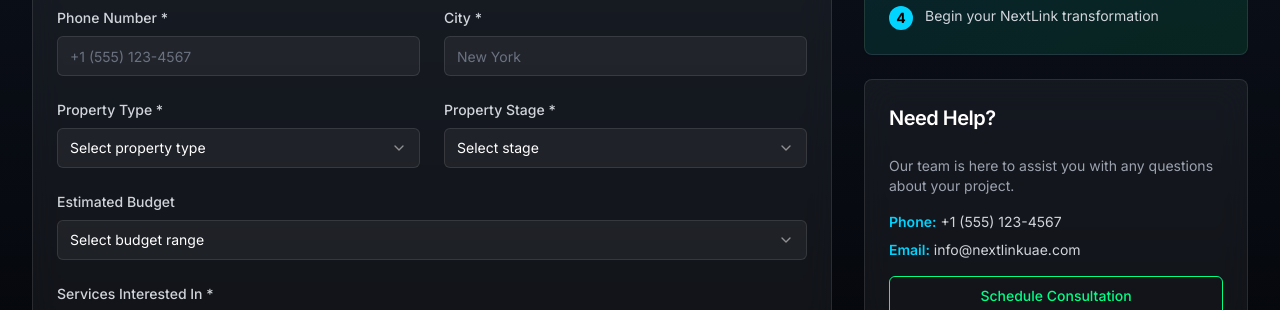
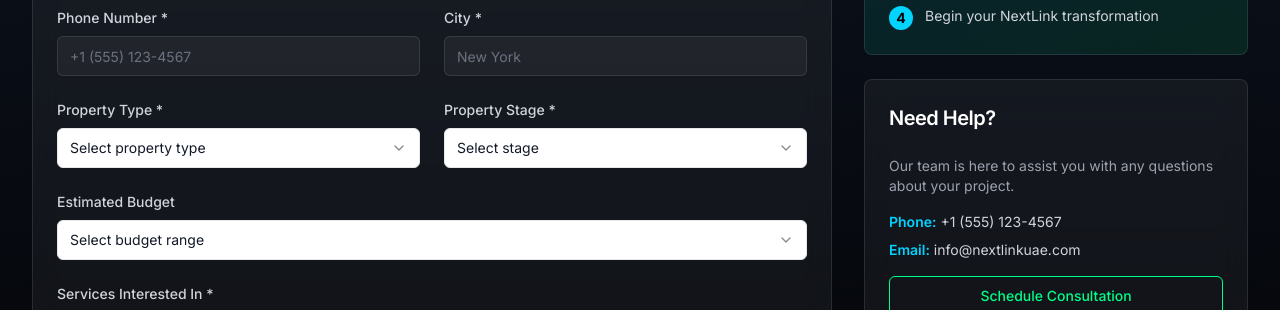
Before and after one commit to Omarhkhamis/nextlink, a Next.js app: page /start-project in a window 1280 px wide. Shown: the part 1040-1350 px from the top of the page. Built offline with nearby package versions, Linux system fonts and the light colour scheme; no server answers; the database is empty.

Commit message:
select style

```diff
--- a/app/start-project/page.tsx
+++ b/app/start-project/page.tsx
@@ -191,10 +191,10 @@ export default function StartProject() {
                           value={formData.propertyType}
                           onValueChange={(value) => setFormData({ ...formData, propertyType: value })}
                         >
-                          <SelectTrigger className="bg-white/5 border-white/10 text-white">
-                            <SelectValue placeholder="Select property type" />
+                          <SelectTrigger className="bg-white text-gray-900 border-gray-200 dark:bg-white/5 dark:text-white dark:border-white/10">
+                            <SelectValue placeholder="Select property type"/>
                           </SelectTrigger>
-                          <SelectContent className="bg-gray-900 border-white/10">
+                          <SelectContent className="bg-white text-gray-900 border-gray-200 dark:bg-gray-900 dark:text-white dark:border-white/10">
                             <SelectItem value="house">House</SelectItem>
                             <SelectItem value="apartment">Apartment</SelectItem>
                             <SelectItem value="condo">Condo</SelectItem>
@@ -213,10 +213,10 @@ export default function StartProject() {
                           value={formData.propertyStage}
                           onValueChange={(value) => setFormData({ ...formData, propertyStage: value })}
                         >
-                          <SelectTrigger className="bg-white/5 border-white/10 text-white">
-                            <SelectValue placeholder="Select stage" />
+                          <SelectTrigger className="bg-white text-gray-900 border-gray-200 dark:bg-white/5 dark:text-white dark:border-white/10">
+                            <SelectValue placeholder="Select stage"/>
                           </SelectTrigger>
-                          <SelectContent className="bg-gray-900 border-white/10">
+                          <SelectContent className="bg-white text-gray-900 border-gray-200 dark:bg-gray-900 dark:text-white dark:border-white/10">
                             <SelectItem value="planning">Planning Phase</SelectItem>
                             <SelectItem value="construction">Under Construction</SelectItem>
                             <SelectItem value="renovation">Renovation</SelectItem>
@@ -234,10 +234,10 @@ export default function StartProject() {
                         value={formData.budget}
                         onValueChange={(value) => setFormData({ ...formData, budget: value })}
                       >
-                        <SelectTrigger className="bg-white/5 border-white/10 text-white">
-                          <SelectValue placeholder="Select budget range" />
+                        <SelectTrigger className="bg-white text-gray-900 border-gray-200 dark:bg-white/5 dark:text-white dark:border-white/10">
+                          <SelectValue placeholder="Select budget range"/>
                         </SelectTrigger>
-                        <SelectContent className="bg-gray-900 border-white/10">
+                        <SelectContent className="bg-white text-gray-900 border-gray-200 dark:bg-gray-900 dark:text-white dark:border-white/10">
                           <SelectItem value="5k-10k">$5,000 - $10,000</SelectItem>
                           <SelectItem value="10k-25k">$10,000 - $25,000</SelectItem>
                           <SelectItem value="25k-50k">$25,000 - $50,000</SelectItem>
--- a/components/admin/ProjectModal.tsx
+++ b/components/admin/ProjectModal.tsx
@@ -239,10 +239,10 @@ export default function ProjectModal({
                   setFormData({ ...formData, category: value })
                 }
               >
-                <SelectTrigger className="bg-white/5 border-white/10 text-white">
-                  <SelectValue placeholder="Select a category" />
+                <SelectTrigger className="bg-white text-gray-900 border-gray-200 dark:bg-white/5 dark:text-white dark:border-white/10">
+                  <SelectValue placeholder="Select a category"/>
                 </SelectTrigger>
-                <SelectContent className="bg-gray-900 border-white/10">
+                <SelectContent className="bg-white text-gray-900 border-gray-200 dark:bg-gray-900 dark:text-white dark:border-white/10">
                   <SelectItem value="residential">Residential</SelectItem>
                   <SelectItem value="commercial">Commercial</SelectItem>
                   <SelectItem value="luxury">Luxury</SelectItem>
--- a/components/admin/ServiceModal.tsx
+++ b/components/admin/ServiceModal.tsx
@@ -98,10 +98,10 @@ export default function ServiceModal({ isOpen, onClose, onSave, service }: Servi
               value={formData.icon}
               onValueChange={(value) => setFormData({ ...formData, icon: value })}
             >
-              <SelectTrigger className="bg-white/5 border-white/10 text-white">
-                <SelectValue />
+              <SelectTrigger className="bg-white text-gray-900 border-gray-200 dark:bg-white/5 dark:text-white dark:border-white/10">
+                <SelectValue/>
               </SelectTrigger>
-              <SelectContent className="bg-gray-900 border-white/10">
+              <SelectContent className="bg-white text-gray-900 border-gray-200 dark:bg-gray-900 dark:text-white dark:border-white/10">
                 {iconOptions.map((icon) => (
                   <SelectItem key={icon} value={icon}>{icon}</SelectItem>
                 ))}
--- a/components/admin/SocialMediaModal.tsx
+++ b/components/admin/SocialMediaModal.tsx
@@ -103,10 +103,10 @@ export default function SocialMediaModal({
               value={formData.platform}
               onValueChange={handlePlatformChange}
             >
-              <SelectTrigger className="bg-white/5 border-white/10">
-                <SelectValue placeholder="Select platform" />
+              <SelectTrigger className="bg-white text-gray-900 border-gray-200 dark:bg-white/5 dark:text-white dark:border-white/10">
+                <SelectValue placeholder="Select platform"/>
               </SelectTrigger>
-              <SelectContent className="bg-gray-900 border-white/10">
+              <SelectContent className="bg-white text-gray-900 border-gray-200 dark:bg-gray-900 dark:text-white dark:border-white/10">
                 {socialPlatforms.map((platform) => (
                   <SelectItem key={platform.name} value={platform.name}>
                     {platform.name}
```
